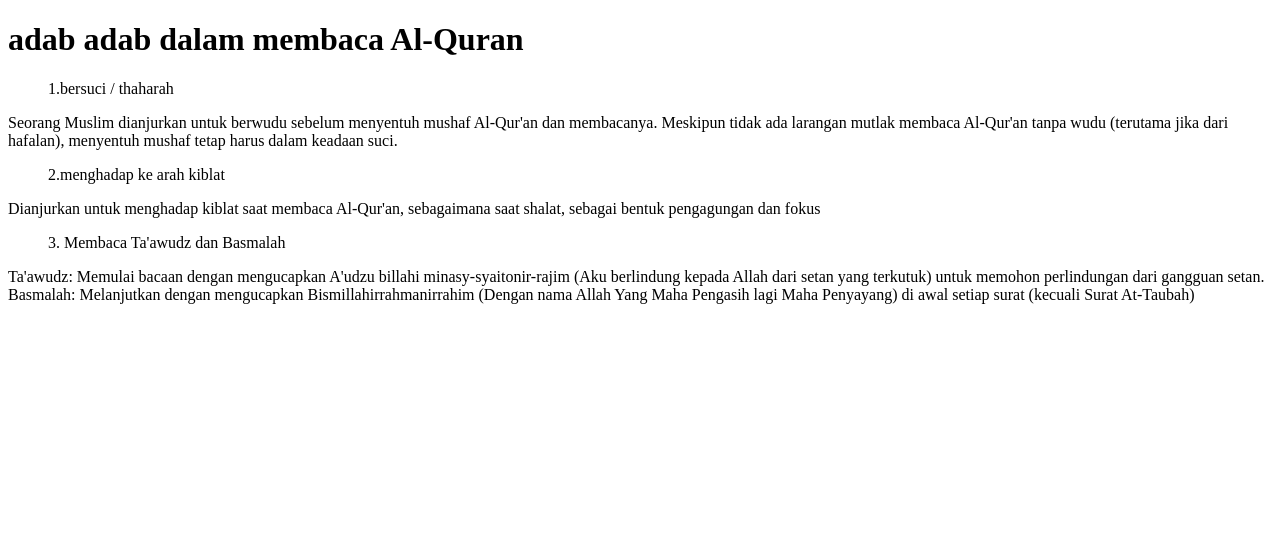
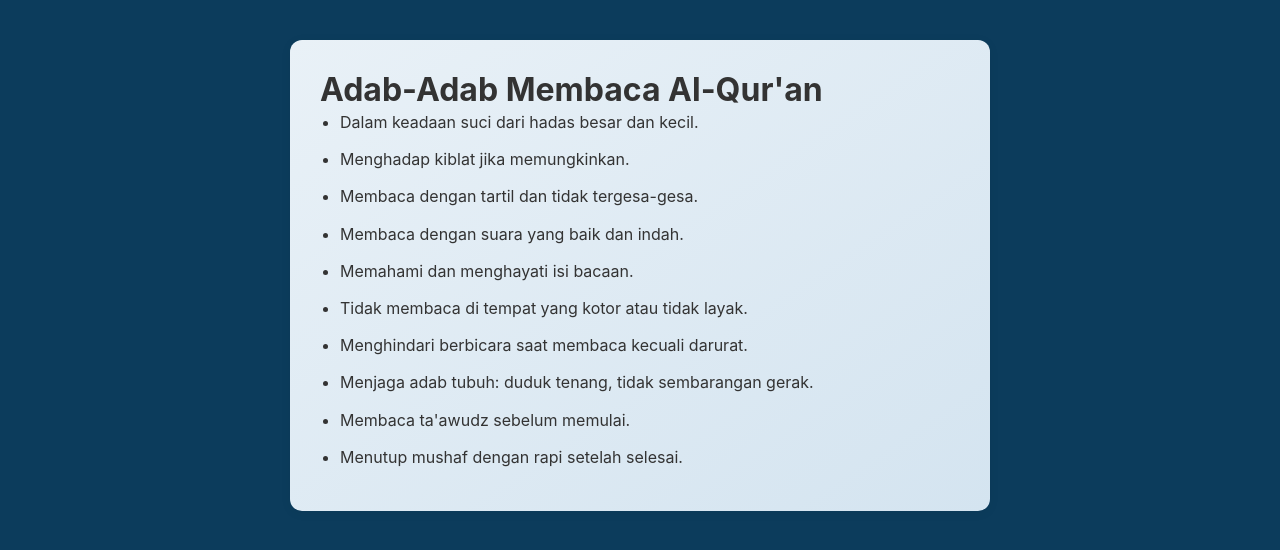
Before and after one commit to Gibranbintang/tahfeedz, a PHP site: page /adab.html in a window 1280 px wide. Shown: the top 550 px of the page. Run offline with PHP 8.4, Linux system fonts and the light colour scheme.

Commit message:
memperbarui penulisan adab membaca al-quran

```diff
--- a/Tahfeedz App/adab.html
+++ b/Tahfeedz App/adab.html
@@ -1,19 +1,26 @@
 <!DOCTYPE html>
-<html lang="en">
+<html lang="id">
 <head>
-    <meta charset="UTF-8">
-    <meta name="viewport" content="width=device-width, initial-scale=1.0">
-    <title>Document</title>
+  <meta charset="UTF-8" />
+  <meta name="viewport" content="width=device-width, initial-scale=1.0" />
+  <title>Adab Membaca Al-Qur'an</title>
+  <link rel="stylesheet" href="css/style.css" />
 </head>
 <body>
-    <h1 >adab adab dalam membaca Al-Quran</h1>
-    <ol>1.bersuci / thaharah</ol>
-                <p>Seorang Muslim dianjurkan untuk berwudu sebelum menyentuh mushaf Al-Qur'an dan membacanya. Meskipun tidak ada larangan mutlak membaca Al-Qur'an tanpa wudu (terutama jika dari hafalan), menyentuh mushaf tetap harus dalam keadaan suci.</p>
-                <ol>2.menghadap ke arah kiblat</ol>
-                <p>Dianjurkan untuk menghadap kiblat saat membaca Al-Qur'an, sebagaimana saat shalat, sebagai bentuk pengagungan dan fokus</p>
-                <ol>3. Membaca Ta'awudz dan Basmalah</ol>
-                <p>Ta'awudz: Memulai bacaan dengan mengucapkan A'udzu billahi minasy-syaitonir-rajim (Aku berlindung kepada Allah dari setan yang terkutuk) untuk memohon perlindungan dari gangguan setan.
-Basmalah: Melanjutkan dengan mengucapkan Bismillahirrahmanirrahim (Dengan nama Allah Yang Maha Pengasih lagi Maha Penyayang) di awal setiap surat (kecuali Surat At-Taubah)</p>
-
+  <div class="adab-quran">
+    <h1>Adab-Adab Membaca Al-Qur'an</h1>
+    <ul>
+      <li>Dalam keadaan suci dari hadas besar dan kecil.</li>
+      <li>Menghadap kiblat jika memungkinkan.</li>
+      <li>Membaca dengan tartil dan tidak tergesa-gesa.</li>
+      <li>Membaca dengan suara yang baik dan indah.</li>
+      <li>Memahami dan menghayati isi bacaan.</li>
+      <li>Tidak membaca di tempat yang kotor atau tidak layak.</li>
+      <li>Menghindari berbicara saat membaca kecuali darurat.</li>
+      <li>Menjaga adab tubuh: duduk tenang, tidak sembarangan gerak.</li>
+      <li>Membaca ta'awudz sebelum memulai.</li>
+      <li>Menutup mushaf dengan rapi setelah selesai.</li>
+    </ul>
+  </div>
 </body>
 </html>
--- a/Tahfeedz App/css/style.css
+++ b/Tahfeedz App/css/style.css
@@ -115,3 +115,29 @@ header {
   font-size: 1rem;
   color: #ccc;
 }
+.adab-quran {
+  background: linear-gradient(to bottom right, #e9f1f7, #d4e4f0);
+  padding: 30px;
+  border-radius: 12px;
+  color: #333;
+  max-width: 700px;
+  margin: 40px auto;
+  box-shadow: 0 2px 12px rgba(0, 0, 0, 0.05);
+}
+
+.adab-quran h2 {
+  text-align: center;
+  font-size: 24px;
+  margin-bottom: 20px;
+  color: #1c3b5e;
+}
+
+.adab-quran ul {
+  list-style: disc;
+  padding-left: 20px;
+  line-height: 1.7;
+}
+
+.adab-quran li {
+  margin-bottom: 10px;
+}
--- a/Tahfeedz App/dashboard.html
+++ b/Tahfeedz App/dashboard.html
@@ -38,7 +38,7 @@
     <h3>Hukum-Hukum Tajwid Al-Quran</h3>
     <p></p>
         </a>
-        <a href="hukumtajwid.html" class="card">
+        <a href="adab.html" class="card">
     <h3>Adab-Adab Membaca Al-Quran</h3>
     <p></p>
         </a>
```
